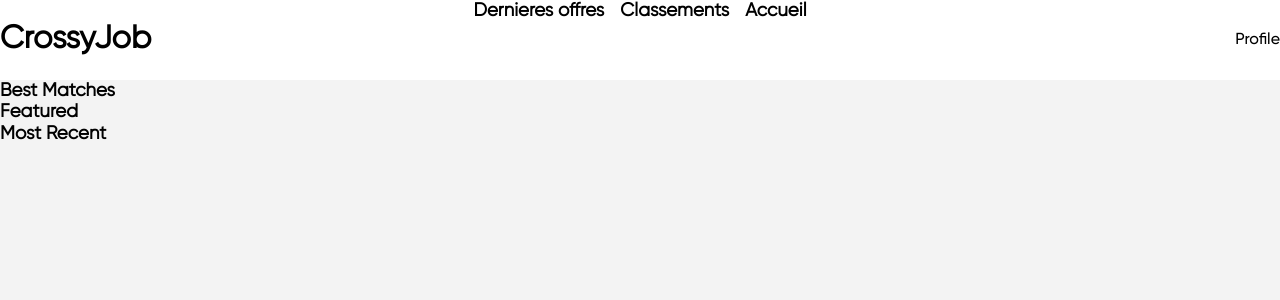
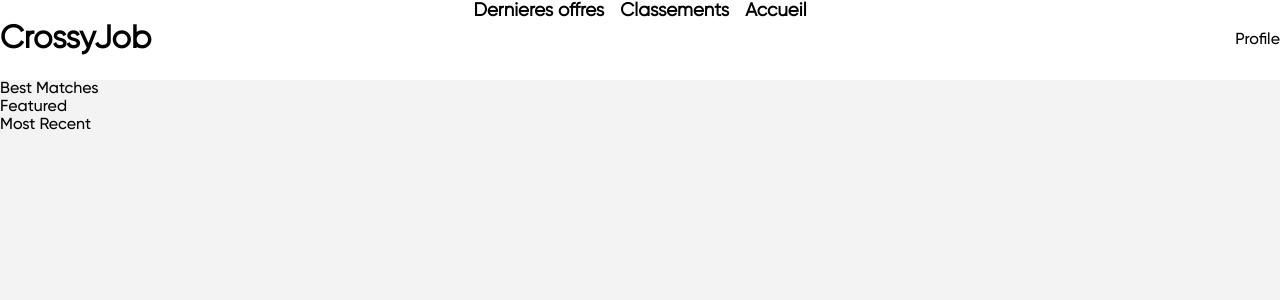
Before and after one commit to CrossyJob-YNOV/CrossyJob-Front, a Nuxt app in the folder app/: page / in a window 1280 px wide. Shown: the top 300 px of the page. Built offline with nearby package versions, Linux system fonts and the light colour scheme.

Commit message:
feat(app/home): create review filter design

```diff
--- a/app/pages/index.vue
+++ b/app/pages/index.vue
@@ -1,10 +1,21 @@
 <template>
   <div class="homepage">
     <div class="homepage__reviews">
-      <div class="homepage__reviews__filter">
-        <h3>Best Matches</h3>
-        <h3>Featured</h3>
-        <h3>Most Recent</h3>
+      <div class="homepage__reviews__filter homepage__card">
+        <div class="homepage__reviews__filter__item">
+          <input type="checkbox" name="homepage-filter" id="matches" hidden />
+          <label for="matches">Best Matches</label>
+        </div>
+
+        <div class="homepage__reviews__filter__item">
+          <input type="checkbox" name="homepage-filter" id="featured" hidden />
+          <label for="featured">Featured</label>
+        </div>
+
+        <div class="homepage__reviews__filter__item">
+          <input type="checkbox" name="homepage-filter" id="recent" hidden />
+          <label for="recent">Most Recent</label>
+        </div>
       </div>
 
       <div class="homepage__reviews__list">
```
